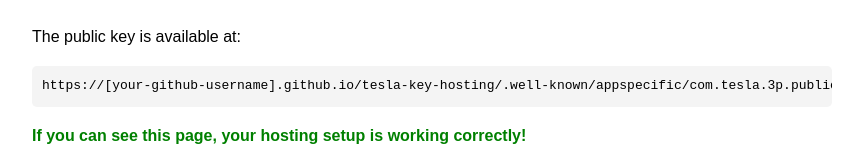
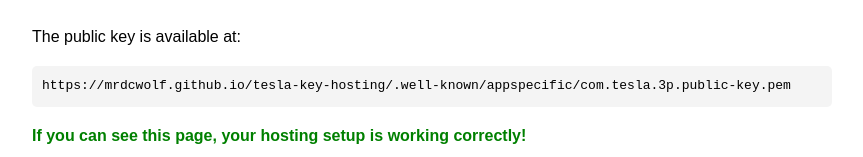
Before and after one commit to MrDCWolf/tesla-key-hosting, a plain HTML site: page index.html in a window 1280 px wide. Shown: the part 192-349 px from the top of the page, without its empty margins (208-1071 px from the left). Drawn offline with Linux system fonts and the light colour scheme.

Commit message:
Update public key URL

```diff
--- a/index.html
+++ b/index.html
@@ -16,7 +16,7 @@
 
         <h2>Public Key Location</h2>
         <p>The public key is available at:</p>
-        <pre>https://[your-github-username].github.io/tesla-key-hosting/.well-known/appspecific/com.tesla.3p.public-key.pem</pre>
+        <pre>https://mrdcwolf.github.io/tesla-key-hosting/.well-known/appspecific/com.tesla.3p.public-key.pem</pre>
 
         <p class="success">If you can see this page, your hosting setup is working correctly!</p>
 
```
